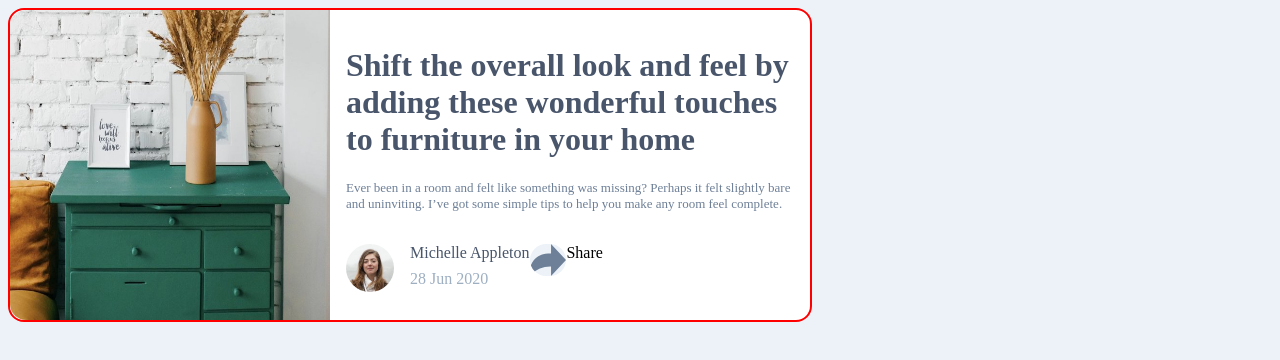
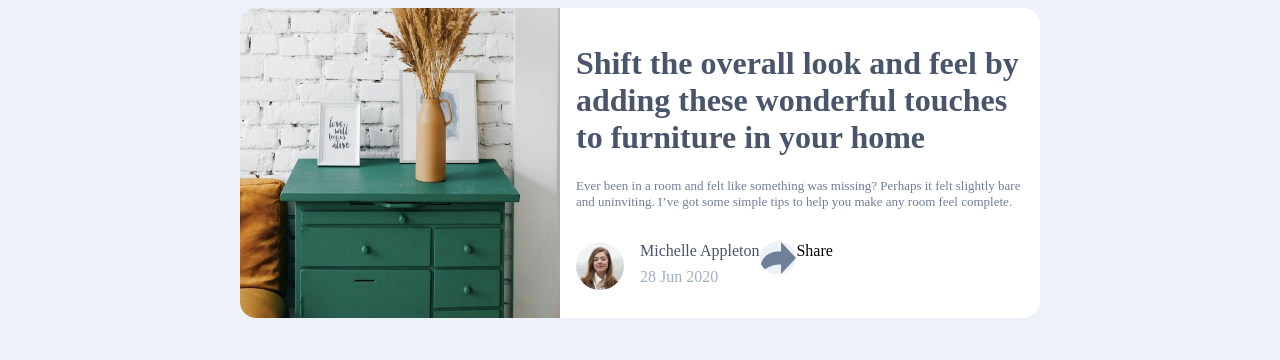
Before and after one commit to mvassaramo/article-preview-component, a plain HTML site: page index.html in a window 1280 px wide. Drawn offline with Linux system fonts and the light colour scheme; a web font is replaced by a local one.

Commit message:
add box shadow and remove whitespace

```diff
--- a/styles/main.css
+++ b/styles/main.css
@@ -1,15 +1,13 @@
 .main-body {
-  /* display: flex; */
-  /* justify-content: center; */
   background-color: rgb(237, 242, 248);
 }
 
 .component-container {
-  border: red solid 2px;
   display: flex;
   flex-direction: column;
   background-color: white;
   border-radius: 1rem;
+  box-shadow: 5px px 3px hsl(212, 23%, 69%);
 }
 
 .background-image {
@@ -23,6 +21,12 @@
 }
 
 @media screen and (min-width: 768px) {
+  .main-body {
+    display: flex;
+    justify-content: center;
+    align-items: center;
+  }
+
   .component-container{
     flex-direction: row;
     max-width: 50rem;
```
Also changed, not shown: index.html (+0 -3 lines).
